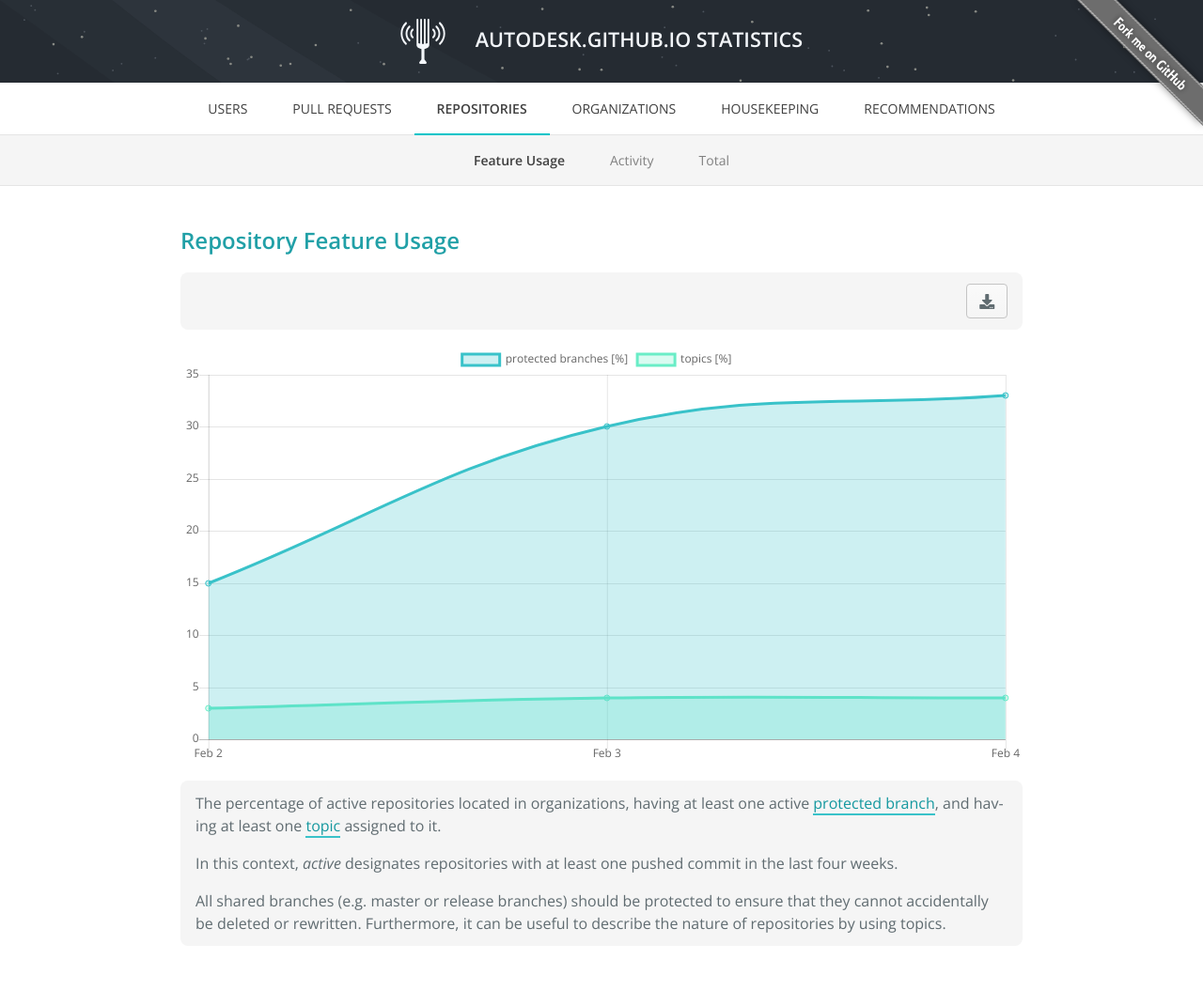
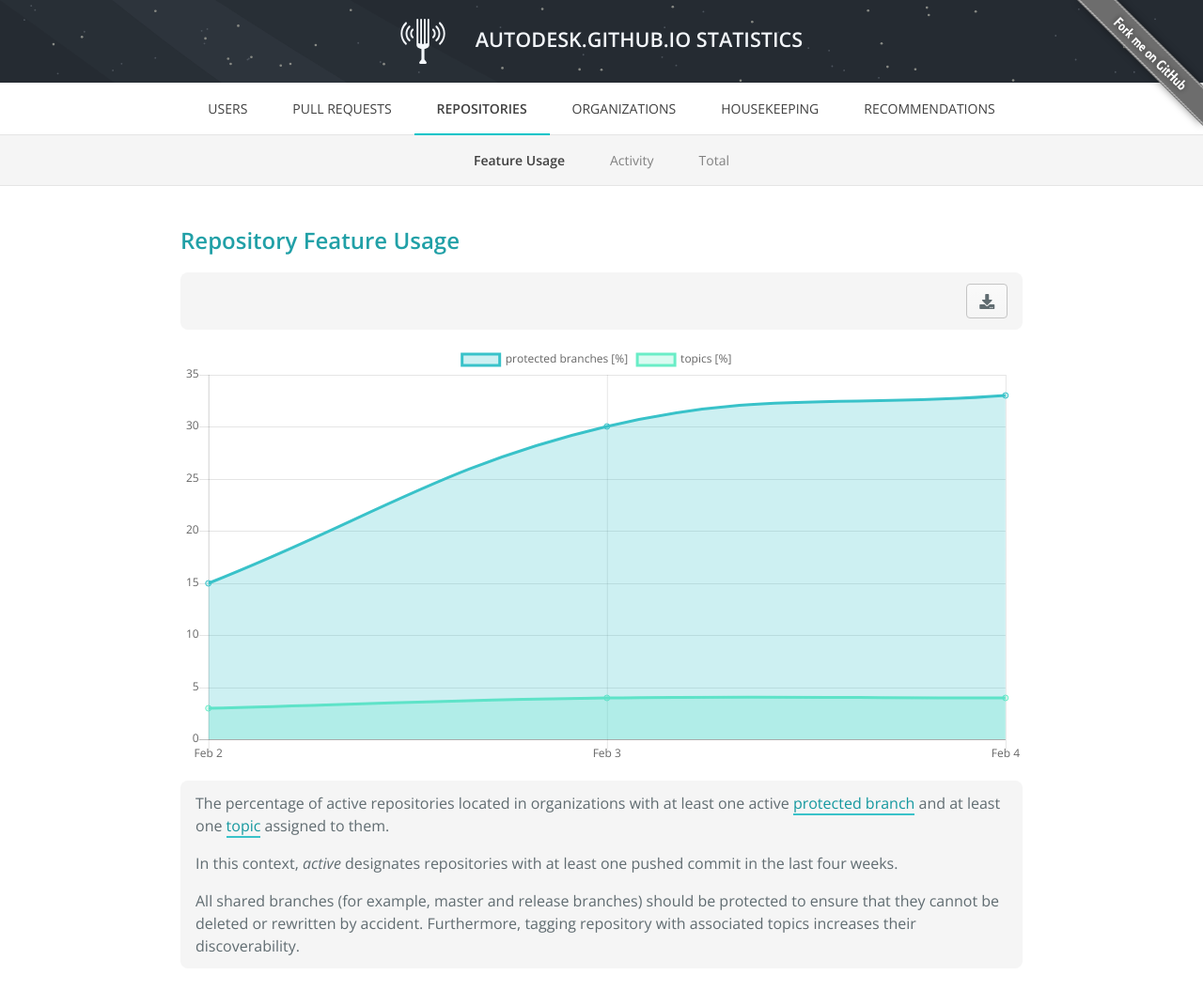
Before and after one commit to Autodesk/hubble, a Jekyll site: the page built from docs/repos-feature-usage.html, in a window 1280 px wide. Shown: the whole page at 94% size. Built offline with Jekyll 4.4.1, drawn with Linux system fonts in a browser that asks for light colours; nearby versions of some CDN libraries; before the commit the page ends 1047 px from its top, so only the background shows below that.

Commit message:
Minor rephrasing

```diff
--- a/docs/repos-feature-usage.html
+++ b/docs/repos-feature-usage.html
@@ -12,13 +12,14 @@ permalink: /repos-feature-usage
 		></canvas>
 	<div class="info-box">
 		<p>
-			The percentage of active repositories located in organizations, having at least one active <a href="https://help.github.com/articles/about-protected-branches/">protected branch</a>, and having at least one <a href="https://help.github.com/articles/about-topics/">topic</a> assigned to it.
+			The percentage of active repositories located in organizations with at least one active <a href="https://help.github.com/articles/about-protected-branches/">protected branch</a> and at least one <a href="https://help.github.com/articles/about-topics/">topic</a> assigned to them.
 		</p>
 		<p>
 			In this context, <em>active</em> designates repositories with at least one pushed commit in the last four weeks.
 		</p>
 		<p>
-			All shared branches (e.g. master or release branches) should be protected to ensure that they cannot accidentally be deleted or rewritten. Furthermore, it can be useful to describe the nature of repositories by using topics.
+			All shared branches (for example, master and release branches) should be protected to ensure that they cannot be deleted or rewritten by accident.
+			Furthermore, tagging repository with associated topics increases their discoverability.
 		</p>
 	</div>
 </div>
```
